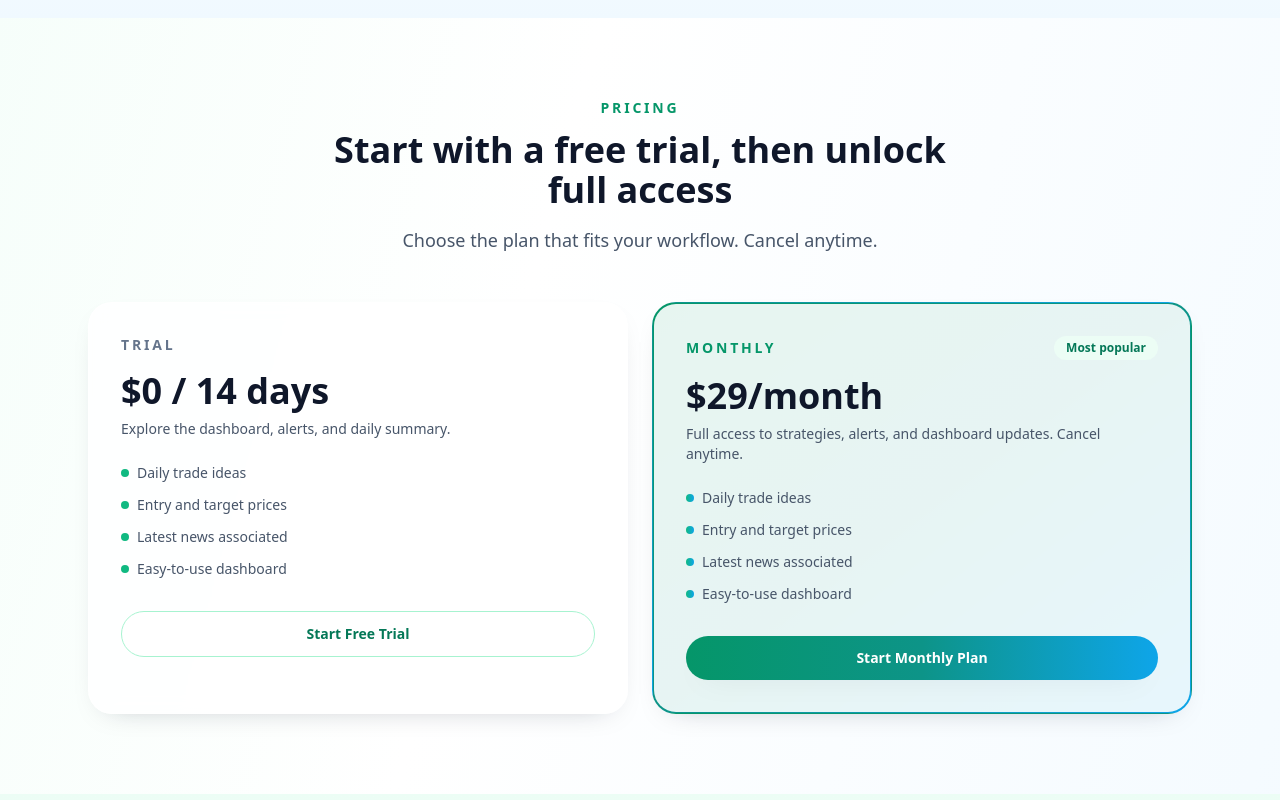
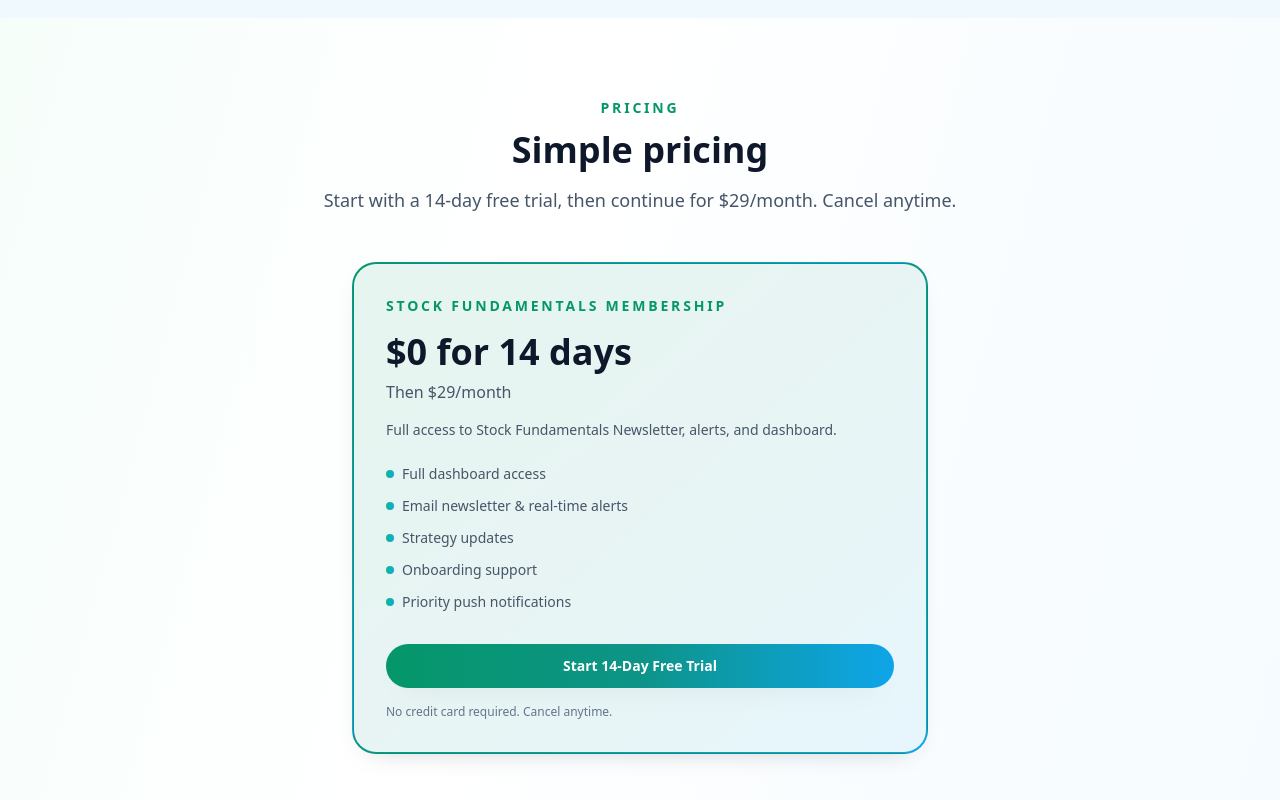
Before and after one commit to adhesikan/SFLanding, a Next.js app: page / in a window 1280 px wide. Shown: the part 2500-3300 px from the top of the page. Built offline with nearby package versions, Linux system fonts and the light colour scheme.

Commit message:
Update pricing section to single plan

```diff
--- a/app/page.tsx
+++ b/app/page.tsx
@@ -6,8 +6,8 @@
 import { SectionHeading } from "@/components/SectionHeading";
 
 const PRICING = {
-  trialPrice: "$0 / 14 days",
-  monthlyPrice: "$29/month"
+  trialPrice: "$0 for 14 days",
+  monthlyPrice: "Then $29/month"
 };
 
 const CHECKOUT_LINKS = {
@@ -50,13 +50,12 @@
 ];
 
 const pricingDetails = [
-  "Daily trade ideas",
-  "Entry and target prices",
-  "Latest news associated",
-  "Easy-to-use dashboard"
+  "Full dashboard access",
+  "Email newsletter & real-time alerts",
+  "Strategy updates",
+  "Onboarding support",
+  "Priority push notifications"
 ];
-
-const monthlyDetails = [...pricingDetails];
 
 export default function Home() {
   return (
@@ -252,56 +251,28 @@
         <section id="pricing" className="py-20">
           <Container>
             <SectionHeading
-              eyebrow="Pricing"
-              title="Start with a free trial, then unlock full access"
-              description="Choose the plan that fits your workflow. Cancel anytime."
+              eyebrow="PRICING"
+              title="Simple pricing"
+              description="Start with a 14-day free trial, then continue for $29/month. Cancel anytime."
               align="center"
             />
-            <div className="mt-12 grid gap-6 lg:grid-cols-2">
-              <div className="rounded-3xl border border-white/70 bg-white/80 p-8 shadow-soft backdrop-blur">
-                <p className="text-sm font-semibold uppercase tracking-[0.2em] text-slate-500">
-                  Trial
-                </p>
-                <p className="mt-4 text-4xl font-semibold text-slate-900">
-                  {PRICING.trialPrice}
-                </p>
-                <p className="mt-2 text-sm text-slate-600">
-                  Explore the dashboard, alerts, and daily summary.
-                </p>
-                <ul className="mt-6 space-y-3 text-sm text-slate-600">
-                  {pricingDetails.map((item) => (
-                    <li key={item} className="flex items-center gap-2">
-                      <span className="h-2 w-2 rounded-full bg-accent-500"></span>
-                      {item}
-                    </li>
-                  ))}
-                </ul>
-                <Link
-                  href={CHECKOUT_LINKS.trial}
-                  className="mt-8 inline-flex w-full items-center justify-center rounded-full border border-emerald-200 bg-white/70 px-6 py-3 text-sm font-semibold text-emerald-700 transition hover:border-emerald-300 hover:text-emerald-800"
-                >
-                  Start Free Trial
-                </Link>
-              </div>
-              <div className="rounded-3xl border border-transparent bg-gradient-to-br from-emerald-600 via-teal-600 to-sky-500 p-[1px] shadow-soft">
+            <div className="mt-12 flex justify-center">
+              <div className="w-full max-w-xl rounded-3xl border border-transparent bg-gradient-to-br from-emerald-600 via-teal-600 to-sky-500 p-[1px] shadow-soft">
                 <div className="rounded-[22px] bg-white/90 p-8">
-                  <div className="flex items-center justify-between">
-                    <p className="text-sm font-semibold uppercase tracking-[0.2em] text-accent-600">
-                      Monthly
-                    </p>
-                    <span className="rounded-full bg-accent-50 px-3 py-1 text-xs font-semibold text-accent-700">
-                      Most popular
-                    </span>
-                  </div>
+                  <p className="text-sm font-semibold uppercase tracking-[0.2em] text-accent-600">
+                    Stock Fundamentals Membership
+                  </p>
                   <p className="mt-4 text-4xl font-semibold text-slate-900">
+                    {PRICING.trialPrice}
+                  </p>
+                  <p className="mt-2 text-base font-medium text-slate-600">
                     {PRICING.monthlyPrice}
                   </p>
-                  <p className="mt-2 text-sm text-slate-600">
-                    Full access to strategies, alerts, and dashboard updates.
-                    Cancel anytime.
+                  <p className="mt-4 text-sm text-slate-600">
+                    Full access to Stock Fundamentals Newsletter, alerts, and dashboard.
                   </p>
                   <ul className="mt-6 space-y-3 text-sm text-slate-600">
-                    {monthlyDetails.map((item) => (
+                    {pricingDetails.map((item) => (
                       <li key={item} className="flex items-center gap-2">
                         <span className="h-2 w-2 rounded-full bg-gradient-to-r from-emerald-500 to-sky-500"></span>
                         {item}
@@ -309,11 +280,14 @@
                     ))}
                   </ul>
                   <Link
-                    href={CHECKOUT_LINKS.monthly}
+                    href={CHECKOUT_LINKS.trial}
                     className="mt-8 inline-flex w-full items-center justify-center rounded-full bg-gradient-to-r from-emerald-600 via-teal-600 to-sky-500 px-6 py-3 text-sm font-semibold text-white shadow-soft transition hover:from-emerald-700 hover:via-teal-600 hover:to-sky-600"
                   >
-                    Start Monthly Plan
+                    Start 14-Day Free Trial
                   </Link>
+                  <p className="mt-4 text-xs text-slate-500">
+                    No credit card required. Cancel anytime.
+                  </p>
                 </div>
               </div>
             </div>
@@ -362,19 +336,13 @@
                 </div>
                 <div className="flex flex-col gap-4">
                   <Link
-                    href={CHECKOUT_LINKS.monthly}
+                    href={CHECKOUT_LINKS.trial}
                     className="inline-flex w-full items-center justify-center rounded-full bg-gradient-to-r from-emerald-600 via-teal-600 to-sky-500 px-6 py-3 text-sm font-semibold text-white shadow-soft transition hover:from-emerald-700 hover:via-teal-600 hover:to-sky-600"
                   >
-                    View Pricing & Plans
-                  </Link>
-                  <Link
-                    href={CHECKOUT_LINKS.trial}
-                    className="inline-flex w-full items-center justify-center rounded-full border border-emerald-200 bg-white/70 px-6 py-3 text-sm font-semibold text-emerald-700 transition hover:border-emerald-300 hover:text-emerald-800"
-                  >
-                    Start Your Free Trial
+                    Start 14-Day Free Trial
                   </Link>
                   <p className="text-xs text-slate-500">
-                    Explore pricing to choose the plan that fits your workflow.
+                    No credit card required. Cancel anytime.
                   </p>
                 </div>
               </div>
```
